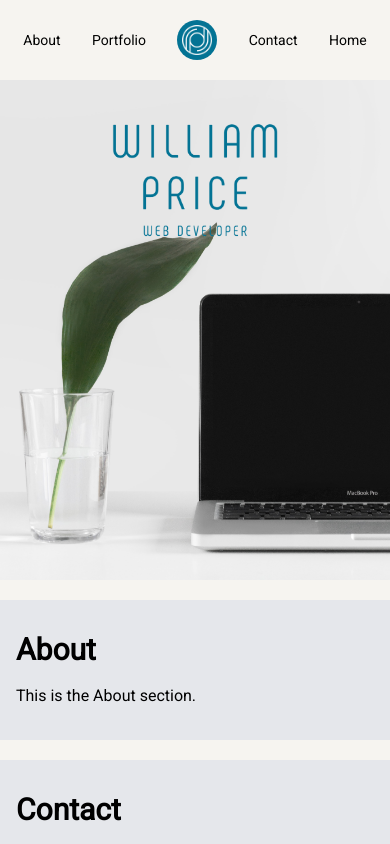
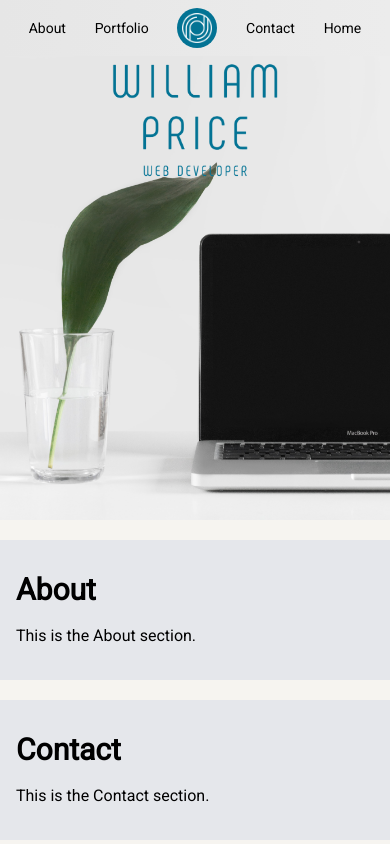
Before and after one commit to flip-in/profile-next, a Next.js app: page /profile-next/ in a window 390 px wide. Shown: the top 844 px of the page. Built offline with nearby package versions, Linux system fonts and the light colour scheme.

Commit message:
update navbar behavior

```diff
--- a/app/(shared)/Navbar.tsx
+++ b/app/(shared)/Navbar.tsx
@@ -1,23 +1,43 @@
+"use client";
 import styles from "styles/navbar.module.css";
 import Image from "next/image";
-import Link from "next/link";
-import React from "react";
+import React, { useEffect, useState } from "react";
 import navLogo from "public/assets/logos/favicons/navLogo.png";
 
 type Props = {};
 
 const Navbar = (props: Props) => {
+  const [scrolled, setScrolled] = useState(false);
+
+  useEffect(() => {
+    const handleScroll = () => {
+      if (window.scrollY > 0) {
+        setScrolled(true);
+      } else {
+        setScrolled(false);
+      }
+    };
+
+    window.addEventListener("scroll", handleScroll);
+
+    return () => {
+      window.removeEventListener("scroll", handleScroll);
+    };
+  }, []);
+
+  const navbarClass = `${styles.navbar} ${scrolled ? styles.scrolled : ""}`;
+
   return (
     <header>
-      <nav className="flex py-5 items-center justify-center ">
-        <div className="flex items-center gap-7 lg:text-lg md:text-md max-sm:text-sm flex-grow justify-evenly mx-5">
+      <nav className={navbarClass}>
+        <div className="flex items-center gap-7 lg:text-lg md:text-md max-sm:text-sm flex-grow justify-evenly mx-5 p-2">
           <a href="#About">About</a>
           <a href="#Portfolio">Portfolio</a>
           <div className={styles.navbarLogo}>
             <Image alt="William Price logo" placeholder="blur" src={navLogo} />
           </div>
           <a href="#Contact">Contact</a>
-          <a href="#home">Home</a>
+          <a href="#Home">Home</a>
         </div>
       </nav>
     </header>
--- a/app/page.tsx
+++ b/app/page.tsx
@@ -10,11 +10,11 @@ type Props = {};
 
 function Home({}: Props) {
   return (
-    <div className="md:flex justify-center">
+    <div className="md:flex justify-center" id="Home">
       <div className="xl:w-1/2 lg:w-2/3 md:w-3/4">
         <div
           id="hero-background"
-          className="flex items-start justify-center bg-center bg-no-repeat h-[500px]"
+          className="flex items-start justify-center bg-center bg-no-repeat h-[500px] mt-5 sm:mt-24 "
           style={{
             backgroundImage: `url(${bg.src})`,
             backgroundSize: "500px",
--- a/styles/navbar.module.css
+++ b/styles/navbar.module.css
@@ -1,5 +1,19 @@
+.navbar {
+  position: fixed;
+  top: 0;
+  z-index: 1;
+  width: 100%;
+  transition: all 0.3s ease-in-out;
+}
+
+.navbar.scrolled {
+  margin-bottom: 1rem;
+  background-color: #fff;
+  box-shadow: 0px 2px 10px rgba(0, 0, 0, 0.1);
+}
+
 .navbarLogo img {
-  margin-right: 0px !important;
+  margin-right: 0 !important;
   position: relative;
   border-radius: 50%;
   height: 45px;
@@ -10,19 +24,20 @@
 @media only screen and (max-width: 640px) {
   .navbarLogo img {
     height: 40px;
-    width: auto;
+  }
+  .navbar {
+    background: linear-gradient(to right, #e6e6e6, #ececec);
   }
 }
 
 @media only screen and (min-width: 768px) {
   .navbarLogo img {
     height: 60px;
-    width: auto;
   }
 }
+
 @media screen and (min-width: 1024px) {
   .navbarLogo img {
     height: 72px;
-    width: auto;
   }
 }
```
